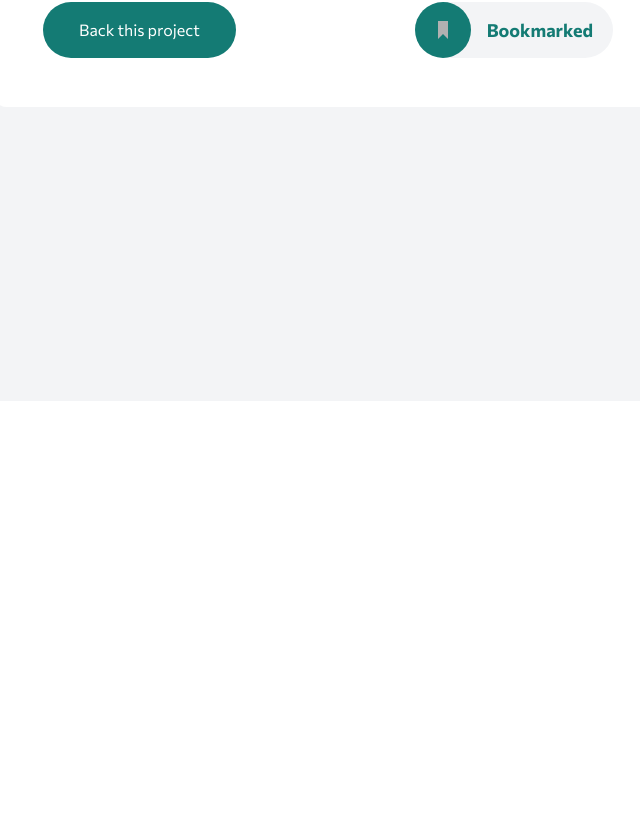
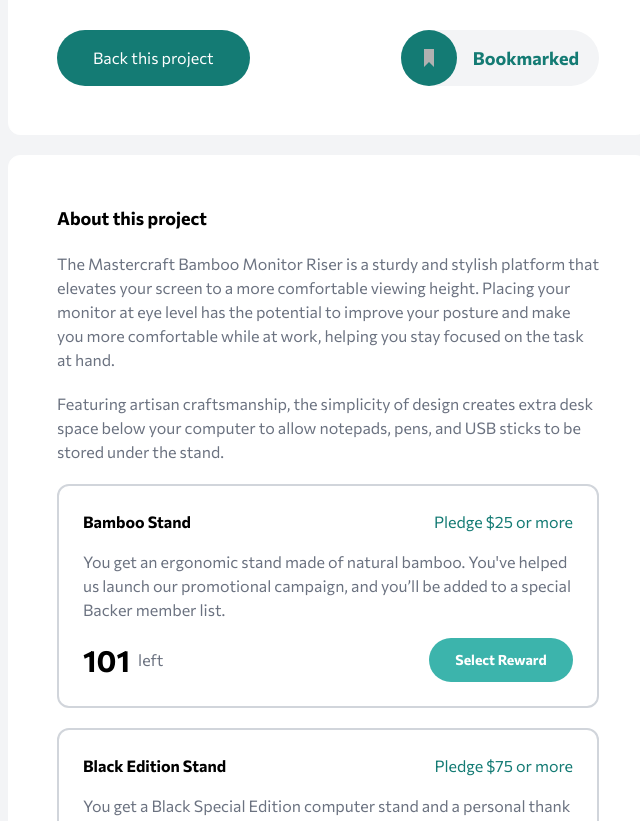
Before and after one commit to AhmedEldessouki/next-app, a Next.js app: page / in a window 1280 px wide. Shown: the part 399-1220 px from the top of the page, without its empty margins (312-952 px from the left). Before the commit the page ends 800 px from the top, so only its background shows below. Built offline with nearby package versions, Linux system fonts and the light colour scheme.

Commit message:
3rd card implimented

```diff
--- a/components/FirstCard.tsx
+++ b/components/FirstCard.tsx
@@ -1,3 +1,4 @@
+/* eslint-disable react/no-unescaped-entities */
 import Image from "next/image";
 import { useState } from "react";
 import useSWR from "swr";
@@ -6,6 +7,7 @@
 
 import Card from "./Card";
 import BackThisProject from "./BackThisProject";
+import ProjectCardMainPage from "./ProjectCardMainPage";
 
 const fetcher = (url: string) => fetch(url).then((res) => res.json());
 
@@ -21,7 +23,7 @@
   }
   return (
     <>
-      <div className="max-w-screen-md">
+      <div className="max-w-screen-md w-6/12 lg:w-8/12 md:w-80 flex flex-col gap-5">
         <Card>
           <div className="flex flex-col md:text-center justify-center items-center ">
             <div className="absolute -top-6">
@@ -76,6 +78,49 @@
             </div>
           </div>
         </Card>
+        <Card>
+          <div className="flex flex-col gap-5 pb-5">
+            <h1 className="text-black text-lg font-bold">About this project</h1>
+            <p className="text-gray-500 md:text-sm">
+              The Mastercraft Bamboo Monitor Riser is a sturdy and stylish
+              platform that elevates your screen to a more comfortable viewing
+              height. Placing your monitor at eye level has the potential to
+              improve your posture and make you more comfortable while at work,
+              helping you stay focused on the task at hand.
+            </p>
+
+            <p className="text-gray-500 md:text-sm">
+              Featuring artisan craftsmanship, the simplicity of design creates
+              extra desk space below your computer to allow notepads, pens, and
+              USB sticks to be stored under the stand.
+            </p>
+
+            {data
+              ? data.map(
+                  ({
+                    id,
+                    title,
+                    body,
+                    pledge,
+                    availableSpots,
+                  }: typeof pledges[0]) => {
+                    if (title !== "Pledge with no reward")
+                      return (
+                        <ProjectCardMainPage
+                          key={id}
+                          title={title}
+                          pledge={pledge as number}
+                          body={body}
+                          availableSpots={availableSpots}
+                          handleClick={() => {}}
+                        />
+                      );
+                    return null;
+                  }
+                )
+              : error}
+          </div>
+        </Card>
       </div>
       {isOpen && (
         <BackThisProject onCloseModel={handleModel} data={data} error={error} />
--- a/components/FullScreenBg.tsx
+++ b/components/FullScreenBg.tsx
@@ -12,6 +12,6 @@
       className={`flex justify-center items-center w-full z-40 bg-black ${
         !className && `bg-opacity-50`
       } fixed inset-y-0 ${className}`}
-    ></div>
+    />
   );
 }
--- a/components/ProjectCard.tsx
+++ b/components/ProjectCard.tsx
@@ -68,7 +68,9 @@
               </div>
             )}
           </div>
-          <p className="font-commissioner text-gray-500 text-base">{body}</p>
+          <p className="font-commissioner text-gray-500 text-base  md:text-sm">
+            {body}
+          </p>
           {availableSpots >= 0 && (
             <div className="font-commissioner hidden md:block">
               <span className="font-bold">{availableSpots}</span>
--- /dev/null
+++ b/components/ProjectCardMainPage.tsx
@@ -0,0 +1,56 @@
+import PrimaryButton from "./PrimaryButton";
+export default function ProjectCardMainPage({
+  title,
+  pledge,
+  body,
+  availableSpots,
+  handleClick,
+}: {
+  title: string;
+  pledge: number | undefined;
+  body: string;
+  availableSpots: number | undefined;
+  handleClick: () => void;
+}) {
+  // This is only because I cant get ::after to work with Tailwind
+
+  return (
+    <div
+      className={`border-2 rounded-xl bg-white border-gray-300 flex place-items-start flex-col  p-6 pb-2 ${
+        availableSpots === 0 && `opacity-50`
+      }
+      `}
+    >
+      <div className={`flex gap-7 place-items-start`}>
+        <div className={`flex gap-4 flex-col`}>
+          <div className={`flex justify-between md:flex-col md:gap-2`}>
+            <h2 className="font-commissioner text-1xl md:text-sm font-bold hover:text-primary-color-dark cursor-pointer">
+              {title}
+            </h2>
+            {pledge && (
+              <span className="font-commissioner md:text-sm text-primary-color-dark">
+                Pledge ${pledge} or more
+              </span>
+            )}
+          </div>
+          <p className="font-commissioner text-gray-500 text-base  md:text-sm">
+            {body}
+          </p>
+        </div>
+      </div>
+      <div
+        className={`flex justify-between md:flex-col items-center md:items-baseline md:gap-6 w-full my-4`}
+      >
+        {availableSpots >= 0 && (
+          <div className="font-commissioner flex items-center gap-2">
+            <span className="font-bold text-3xl">{availableSpots}</span>
+            <span className="text-gray-500"> left</span>
+          </div>
+        )}
+        <PrimaryButton className="py-3 w-36" handleClick={handleClick}>
+          Select Reward
+        </PrimaryButton>
+      </div>
+    </div>
+  );
+}
--- a/pages/index.tsx
+++ b/pages/index.tsx
@@ -14,9 +14,8 @@
           rel="stylesheet"
         />
       </Head>
-
       <Nav />
-      <main className="flex flex-col items-center -mt-20 md:-mt-16 z-10 relative  w-full">
+      <main className="flex flex-col items-center -mt-20 md:-mt-16 z-10 relative w-full">
         <FirstCard />
       </main>
     </div>
--- a/tailwind.config.js
+++ b/tailwind.config.js
@@ -11,7 +11,7 @@
     screens: {
       sm: "500px",
       md: [{ min: "100px", max: "767px" }],
-      lg: "1100px",
+      lg: [{ min: "767px", max: "1100px" }],
       xl: "1440px",
     },
     extend: {
```
